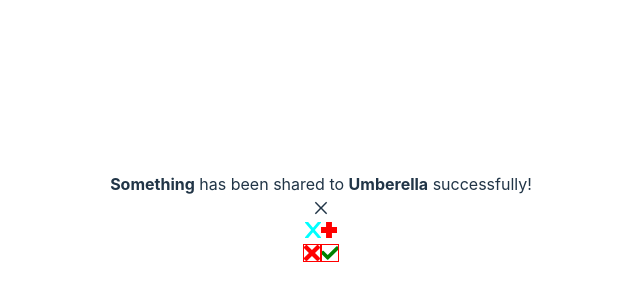
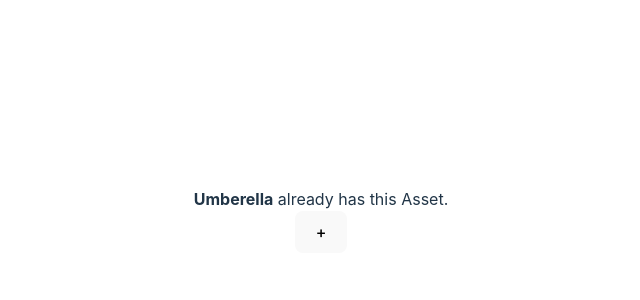
Before and after one commit to coolcorexix/saleshood-playground, a React (Vite) app: page / in a window 1280 px wide. Shown: the part 180-480 px from the top of the page, without its empty margins (319-959 px from the left). Built offline with nearby package versions, Linux system fonts and the light colour scheme.

Commit message:
test languages, not so reliable result

```diff
--- a/src/App.jsx
+++ b/src/App.jsx
@@ -3,128 +3,30 @@
 import CloseOutlined from "@ant-design/icons/CloseOutlined";
 import "./i18n/init";
 import "./App.css";
-import styled from "styled-components";
-
-const Wrapper = styled.div``;
 
 function App() {
   const [count, setCount] = useState(0);
-  const { t: buyerSitesT } = useTranslation("buyer-sites");
-  const successfulMessage = (
+  const { t: buyerSitesT} = useTranslation('buyer-sites');
+  const infoMessage = (
     <Trans
       t={buyerSitesT}
-      i18nKey="SHARE_VIA_BUYER_SITE_DIALOG.NOTIFICATION.SUCCESS_MESSAGE"
+      i18nKey='SHARE_VIA_BUYER_SITE_DIALOG.NOTIFICATION.INFO_SHARED_MESSAGE'
       values={{
         count: 1,
-        ASSET_NAME: "Something",
         BS_NAME: "Umberella",
       }}
     />
   );
-  const faWidth = 352;
-  const faHeight = 512;
-  const antWidth = 896;
-  const antHeight = 896;
-  return (
-    <div className="App">
-      {successfulMessage}
-      <div>
-        <CloseOutlined />
-      </div>
-      <div>
-        <svg width="1rem" fill="cyan" height="1rem" viewBox="64 64 894 894">
-          <path
-            style={{
-              transform: `scale(2)`,
-              transformOrigin: `${64 + antWidth / 2}px ${64 + antHeight / 2}px`,
-            }}
-            d="M563.8 512l262.5-312.9c4.4-5.2.7-13.1-6.1-13.1h-79.8c-4.7 0-9.2 2.1-12.3 5.7L511.6 449.8 295.1 191.7c-3-3.6-7.5-5.7-12.3-5.7H203c-6.8 0-10.5 7.9-6.1 13.1L459.4 512 196.9 824.9A7.95 7.95 0 00203 838h79.8c4.7 0 9.2-2.1 12.3-5.7l216.5-258.1 216.5 258.1c3 3.6 7.5 5.7 12.3 5.7h79.8c6.8 0 10.5-7.9 6.1-13.1L563.8 512z"
-          />
-        </svg>
-        <svg width="1rem" fill="red" height="1rem" viewBox="0 0 352 512">
-          <path
-            style={{
-              transform: `rotate(45deg) scale(2)`,
-              transformOrigin: "center center",
-            }}
-            d="M242.72 256l100.07-100.07c12.28-12.28 12.28-32.19 0-44.48l-22.24-22.24c-12.28-12.28-32.19-12.28-44.48 0L176 189.28 75.93 89.21c-12.28-12.28-32.19-12.28-44.48 0L9.21 111.45c-12.28 12.28-12.28 32.19 0 44.48L109.28 256 9.21 356.07c-12.28 12.28-12.28 32.19 0 44.48l22.24 22.24c12.28 12.28 32.2 12.28 44.48 0L176 322.72l100.07 100.07c12.28 12.28 32.2 12.28 44.48 0l22.24-22.24c12.28-12.28 12.28-32.19 0-44.48L242.72 256z"
-          />
-        </svg>
-      </div>
-      <div>
-        <svg
-          fill="red"
-          style={{
-            border: "1px solid red",
-            // transformOrigin: 'center center',
-          }}
-          width="1rem"
-          height="1rem"
-          viewBox="64 64 894 894"
-        >
 
-            <path
-              style={{
-                // transform: `scale(${antWidth / faWidth})`,
-                transform: `translate(${64 + (894 - 352) / 2}px, ${
-                  64 + (894 - 512) / 2
-                }px) `,
-                transform: ` scale(2.54) translate(${64 + (894 - 352) / 2}px, ${
-                  64 + (894 - 512) / 2
-                }px)`,
-                // transform: `translate(64px) scale(2.54) translate(${-64 * 2.54}px)`,
-                // transform: `translate(64px)`,
-                // transform: `scale(2.54)`,
+  return (<div>
+    {infoMessage}
+    <div>
+    <button onClick={() => setCount(count +1)} >
+      +
+    </button>
+    </div>
 
-                // transform: `scale(2.54)`,
-                // transform: `rotate(-45deg) `,
-                // transformOrigin: `-64px -64px`,
-                transformOrigin: `${64 + antWidth / 2}px ${
-                  64 + antHeight / 2
-                }px`,
-              }}
-              d="M242.72 256l100.07-100.07c12.28-12.28 12.28-32.19 0-44.48l-22.24-22.24c-12.28-12.28-32.19-12.28-44.48 0L176 189.28 75.93 89.21c-12.28-12.28-32.19-12.28-44.48 0L9.21 111.45c-12.28 12.28-12.28 32.19 0 44.48L109.28 256 9.21 356.07c-12.28 12.28-12.28 32.19 0 44.48l22.24 22.24c12.28 12.28 32.2 12.28 44.48 0L176 322.72l100.07 100.07c12.28 12.28 32.2 12.28 44.48 0l22.24-22.24c12.28-12.28 12.28-32.19 0-44.48L242.72 256z"
-            />
-
-        </svg>
-        <svg
-          fill="green"
-          style={{
-            border: "1px solid red",
-            // transformOrigin: 'center center',
-          }}
-          width="1rem"
-          height="1rem"
-          viewBox="64 64 894 894"
-        >
-
-            <path
-              style={{
-                // transform: `scale(${antWidth / faWidth})`,
-                transform: `translate(${64 + (894 - 352) / 2}px, ${
-                  64 + (894 - 512) / 2
-                }px) `,
-                transform: ` scale(2) translate(${64 + (894 - 512) / 2}px, ${
-                  64 + (894 - 512) / 2
-                }px)`,
-                // transform: `translate(64px) scale(2.54) translate(${-64 * 2.54}px)`,
-                // transform: `translate(64px)`,
-                // transform: `scale(2.54)`,
-
-                // transform: `scale(2.54)`,
-                // transform: `rotate(-45deg) `,
-                // transformOrigin: `-64px -64px`,
-                transformOrigin: `${64 + antWidth / 2}px ${
-                  64 + antHeight / 2
-                }px`,
-              }}
-              d="M173.898 439.404l-166.4-166.4c-9.997-9.997-9.997-26.206 0-36.204l36.203-36.204c9.997-9.998 26.207-9.998 36.204 0L192 312.69 432.095 72.596c9.997-9.997 26.207-9.997 36.204 0l36.203 36.204c9.997 9.997 9.997 26.206 0 36.204l-294.4 294.401c-9.998 9.997-26.207 9.997-36.204-.001z"
-            />
-
-        </svg>
-      </div>
-    </div>
-  );
+  </div>)
 }
 
 export default App;
--- a/src/locales/en.json
+++ b/src/locales/en.json
@@ -30,7 +30,11 @@
         "NOTIFICATION": {
           "SUCCESS_TITLE": "Success",
           "SUCCESS_MESSAGE": "<b>{{- ASSET_NAME}}</b> has been shared to <b>{{- BS_NAME}}</b> successfully!",
-          "SUCCESS_MESSAGE_other": "<b>{{- count}} assets</b> have been shared to <b>{{- BS_NAME}}</b> successfully!"
+          "SUCCESS_MESSAGE_other": "<b>{{- count}} assets</b> have been shared to <b>{{- BS_NAME}}</b> successfully!",
+          "INFO_TITLE": "Information",
+          "INFO_SHARED_MESSAGE": "<b>{{- BS_NAME}}</b> already has this Asset.",
+          "INFO_SHARED_MESSAGE_plural": "<b>{{- count}} assets</b> have already been shared to <b>{{- BS_NAME}}</b>.",
+          "INFO_SHARED_MIXED_MESSAGE": "<b>{{- successCount}} Assets</b>  has been shared to <b>{{- BS_NAME}}</b> successfully! <br/> <br/> <b>{{- failedCount}} Assets</b> have already been shared to <b>{{- BS_NAME}}</b>."
         }
       },
       "CREATE_SITE_FORM": {
```
